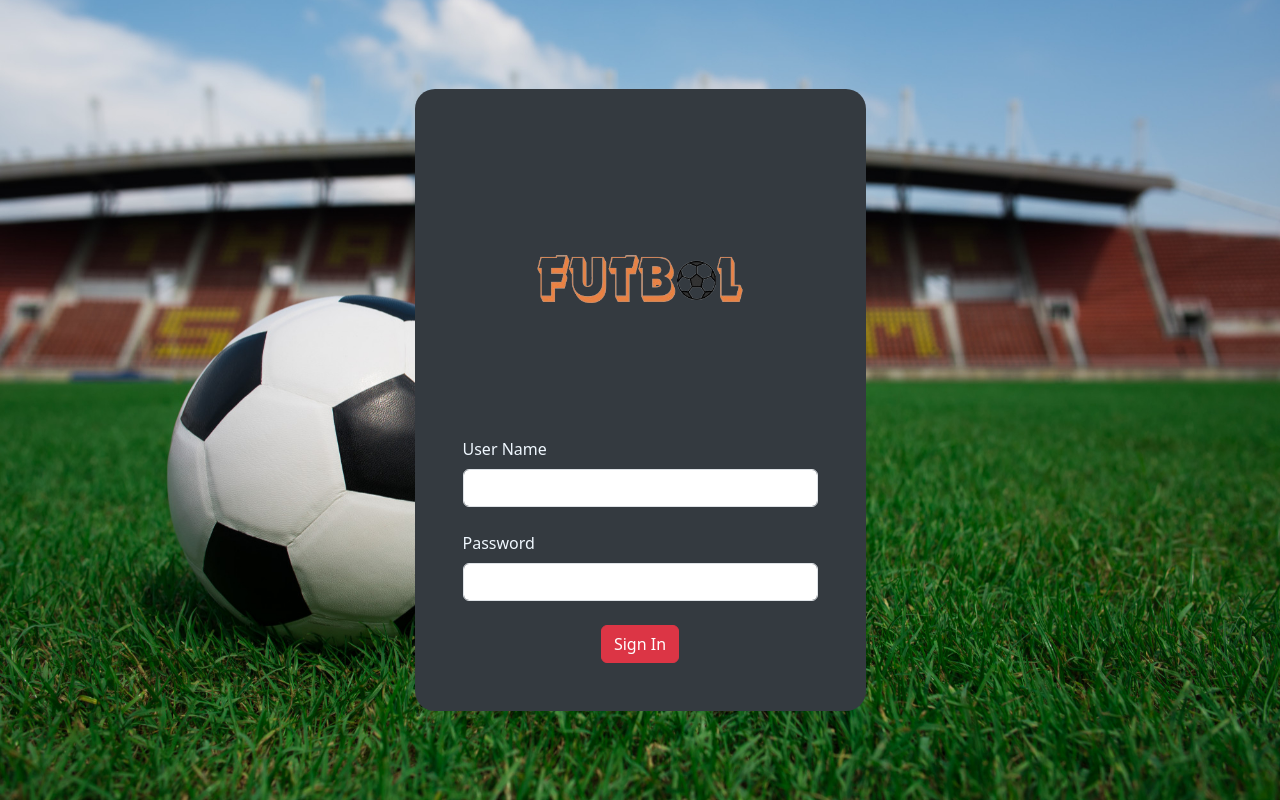
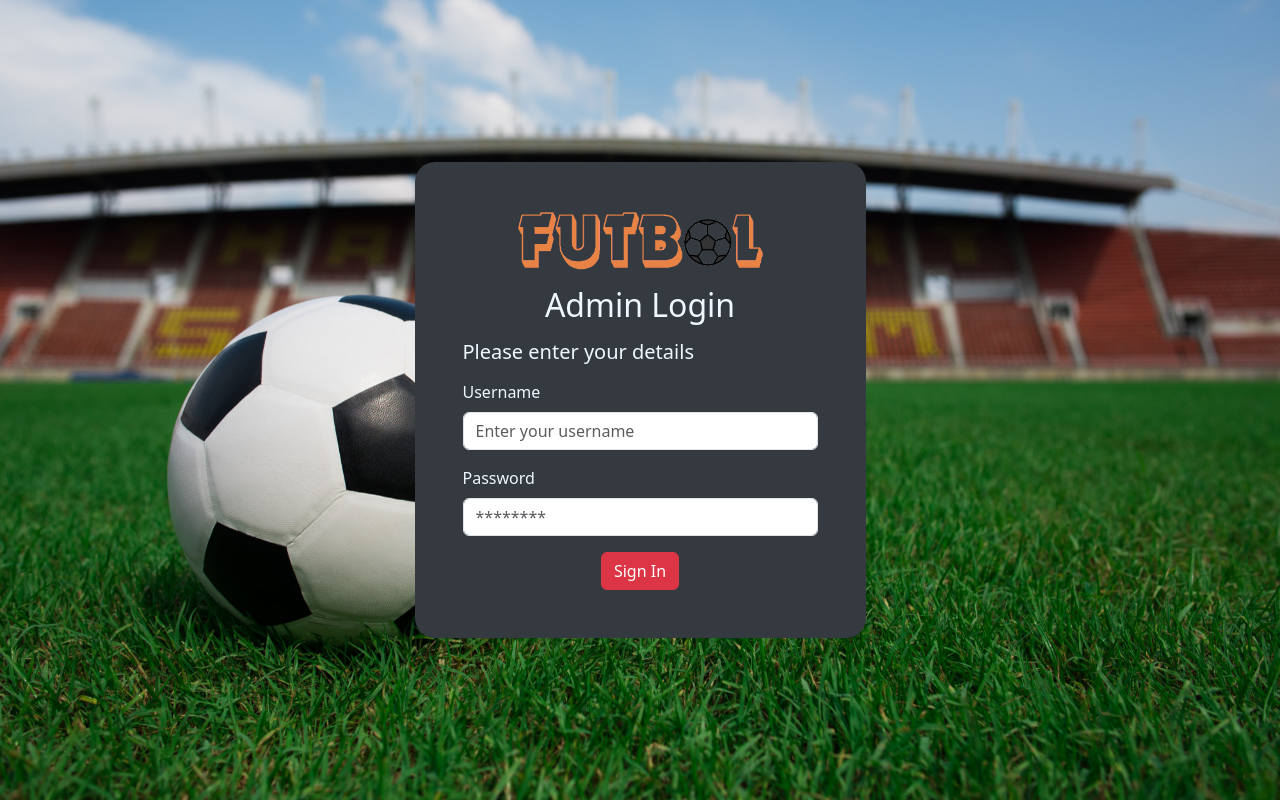
Before and after one commit to IramDhrubo31/futbol, a PHP site: page /adminLogin.html in a window 1280 px wide. Run offline with PHP 8.4, Linux system fonts and the light colour scheme.

Commit message:
completed admin login page design

```diff
--- a/adminLogin.html
+++ b/adminLogin.html
@@ -15,16 +15,16 @@
                 <div class="col-xl-5">
                     <!-- <h2 style="color: white; font-weight: 700;" class="d-flex justify-content-center">ADMIN PAGE</h2> -->
                     <form action="adminLogin.php" method="post" class="p-5" target="_blank">
-                        <img src="logo/Futb_l-removebg-preview.png" class="mx-auto d-block" alt="">
-                        <div id="formSection">
-                            <div class="form-outline mb-4">
-                                <label class="form-label" for="username">User Name</label>
-                                <input type="text" name="name" id="username" class="form-control"/>
-                            </div>
-                            <div class="form-outline mb-4">
-                                <label class="form-label" for="password">Password</label>
-                                <input type="password" name="pass" id="password" class="form-control"/>
-                            </div>
+                        <img src="images/futbol_admin_logo.png" class="mx-auto d-block" alt="FutbolImg">
+                        <h2 class="text-center my-3">Admin Login</h2>
+                        <h5 class="mb-3">Please enter your details</h5>
+                        <div class="form-outline mb-3">
+                            <label class="form-label" for="username">Username</label>
+                            <input type="text" name="name" id="username" placeholder="Enter your username" class="form-control"/>
+                        </div>
+                        <div class="form-outline mb-3">
+                            <label class="form-label" for="password">Password</label>
+                            <input type="password" name="pass" id="password" placeholder="********" class="form-control"/>
                         </div>
                         <button type="submit" name="submit" class="btn btn-danger btn-block mx-auto d-block" id="button">Sign In</button>
                     </form>
--- a/css/adminLogin.css
+++ b/css/adminLogin.css
@@ -13,16 +13,8 @@ form{
 }
 
 form img{
-    width: 300px;
+    width: 250px;
     height: auto;
-}
-
-.formSection{
-    position: absolute;
-    bottom: 0;
-    left: 0;
-    background: white; /* Adjust background color as needed */
-    padding: 5px; /* Adjust padding as needed */
 }
 
 #button:hover{
```
Also changed, not shown: images/football_tactics_concept_background.jpg (added), images/futbol_admin_logo.png (added).
